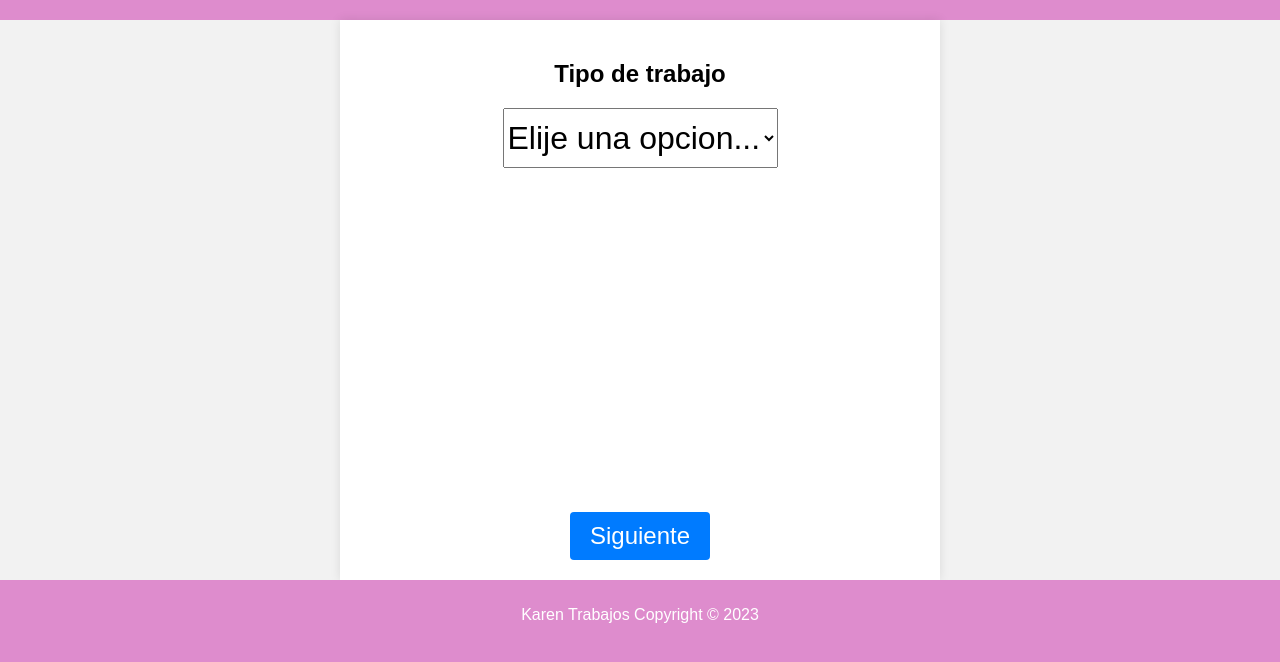
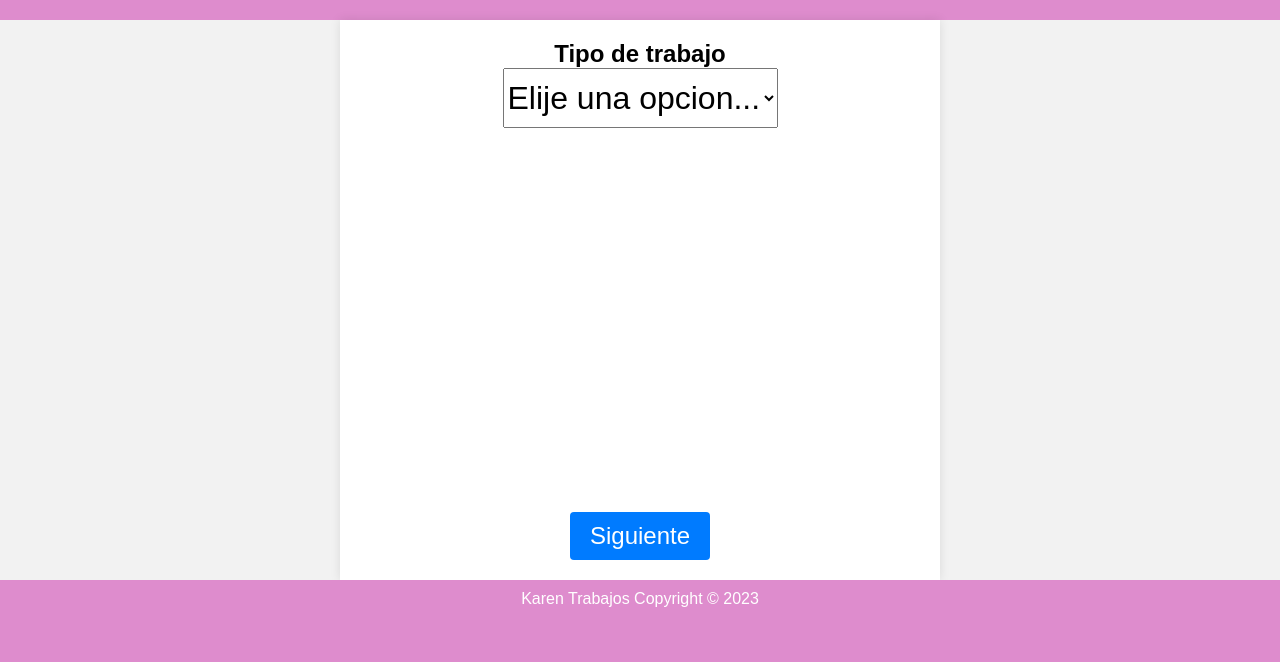
Before and after one commit to Jigaka/presupuesto, a plain HTML site: page index.html in a window 1280 px wide. Shown: the part 100-762 px from the top of the page. Drawn offline with Linux system fonts and the light colour scheme.

Commit message:
Se resetea margin y padding

```diff
--- a/style.css
+++ b/style.css
@@ -10,6 +10,8 @@ html {
 *::before,
 *::after {
     box-sizing: inherit;
+    margin: 0;
+    padding: 0;
 }
 
 .whatsapp-icon {
```
